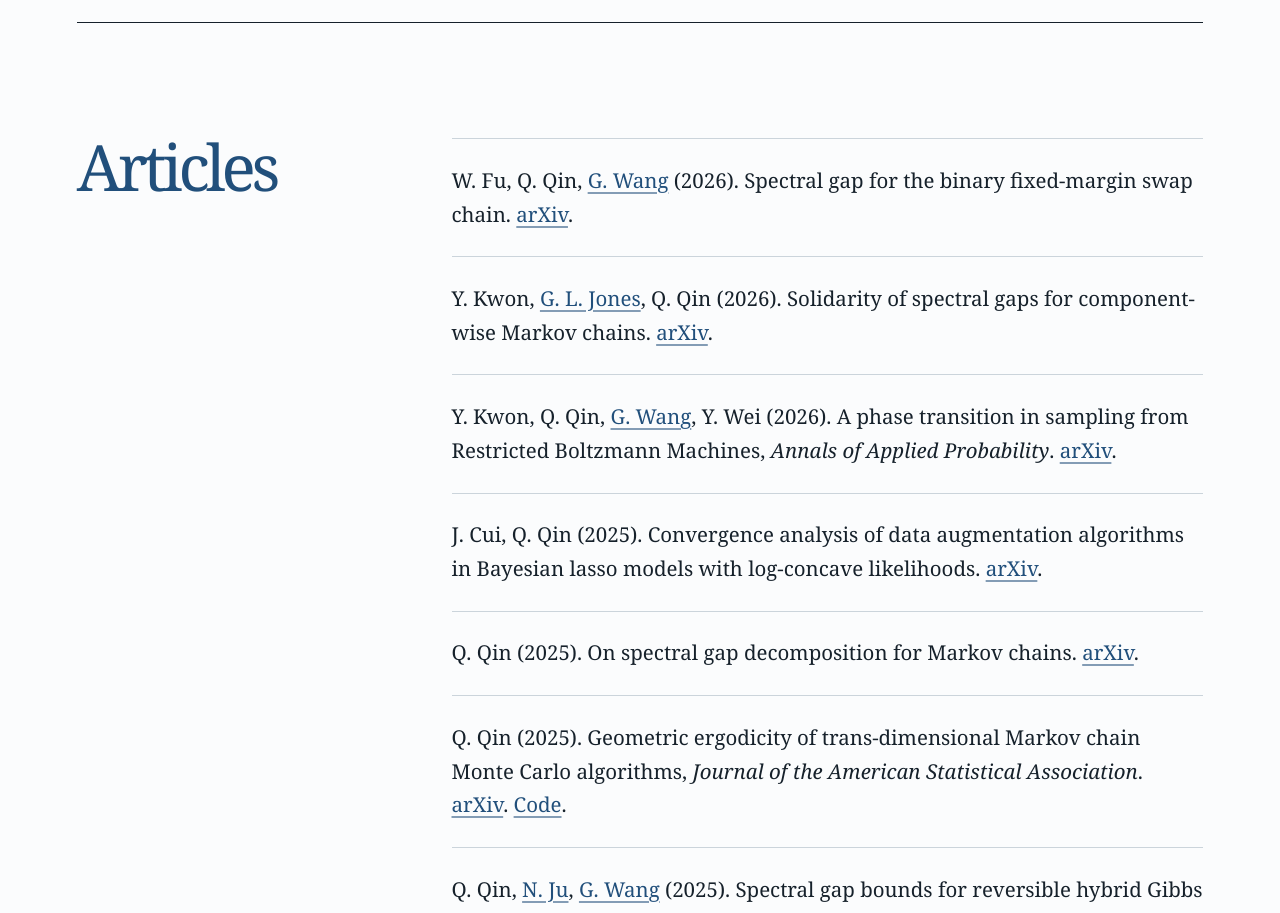
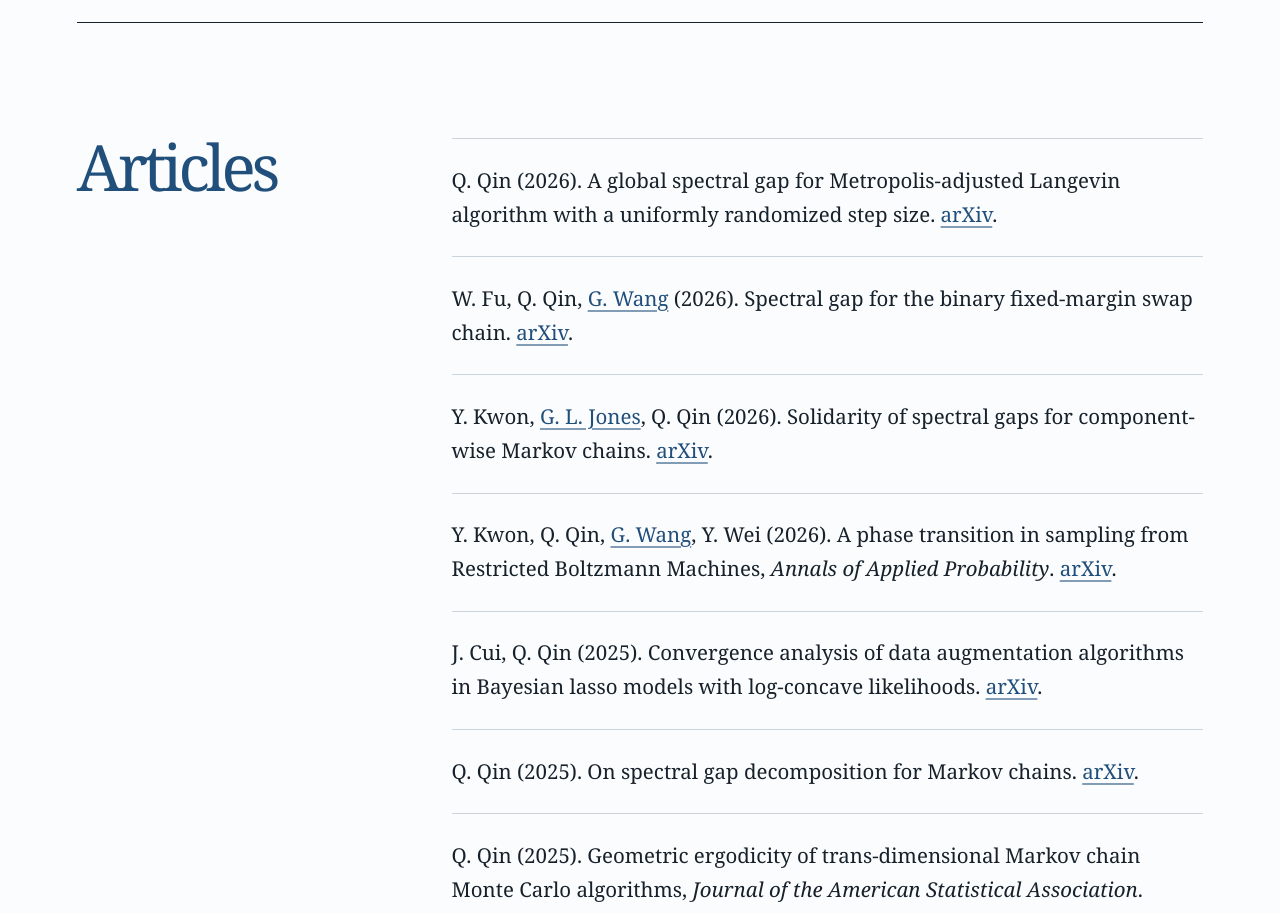
Before and after one commit to qianqin11/qianqin11.github.io, a React (Vite) app: page / in a window 1280 px wide. Shown: the part 1700-2613 px from the top of the page. Built offline with nearby package versions, Linux system fonts and the light colour scheme.

Commit message:
A short description of the update

```diff
--- a/app/page.tsx
+++ b/app/page.tsx
@@ -178,6 +178,18 @@ export default function Home() {
 
           <div className="articles" aria-labelledby="articles-title">
             <h2 id="articles-title">Articles</h2>
+
+            <article>
+              <p>
+                Q. Qin
+                {' '}
+                (2026). A global spectral gap for Metropolis-adjusted Langevin algorithm with a uniformly randomized step size.{' '}
+                <a href="https://arxiv.org/abs/2609.05847" {...externalProps}>
+                  arXiv
+                </a>
+                .
+              </p>
+            </article>
 
             <article>
               <p>
```
Also changed, not shown: 1 other file (tests, documents, lock files or other folders).
